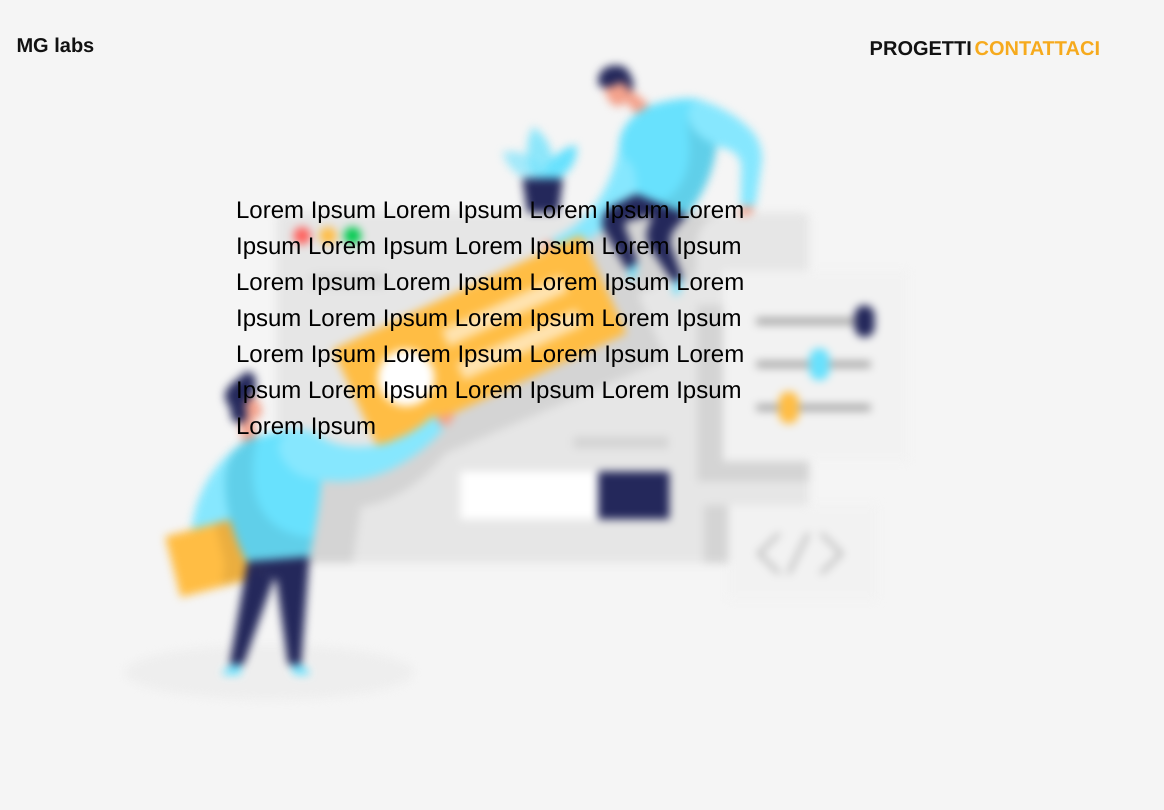
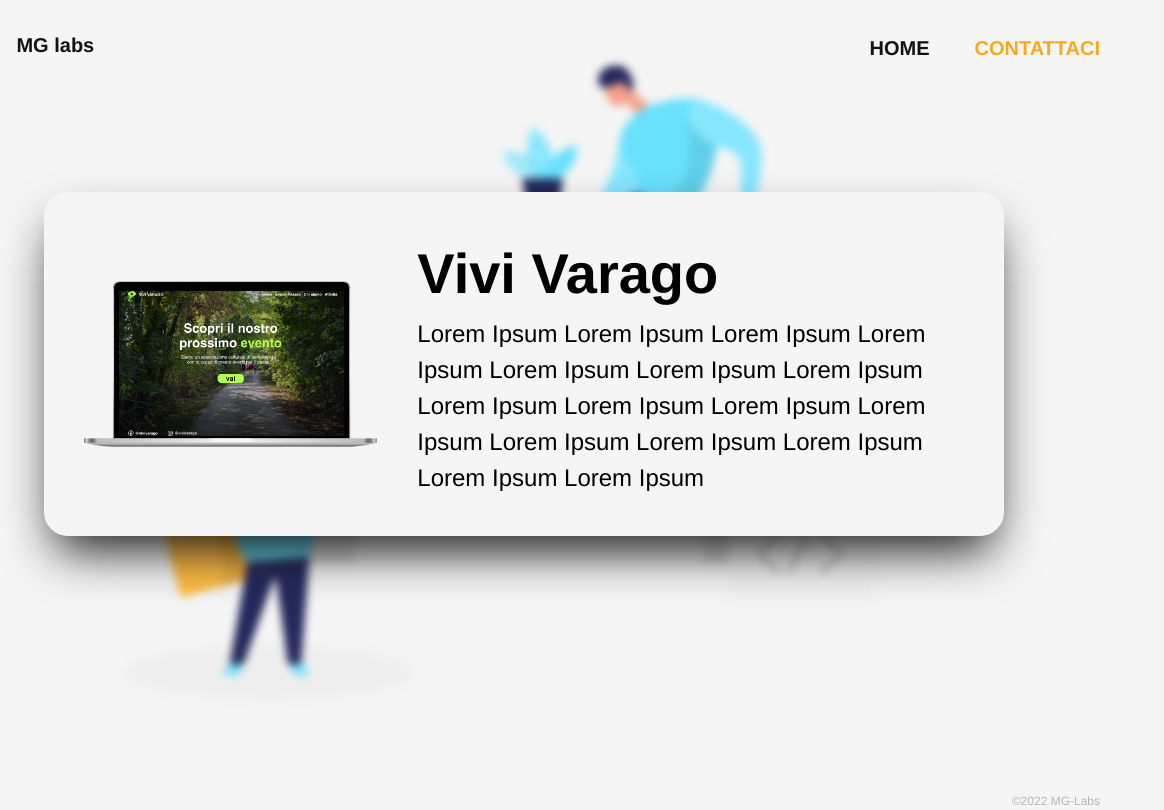
Before and after one commit to mattiamonti/MG-labs, a website: page progetti.html in a window 1280 px wide. Shown: the full height of the page, 116-1280 px from the left. Drawn offline with nearby package versions, Linux system fonts and the light colour scheme.

Commit message:
Card complete

```diff
--- a/progetti.html
+++ b/progetti.html
@@ -38,8 +38,8 @@
                     'menu': '1.25rem',
                     'copyrights': '0.75rem',
                 },
-                extend:{
-                    blur:{
+                extend: {
+                    blur: {
                         xs: '3px',
                     }
                 }
@@ -52,10 +52,6 @@
 
 <body class="ml-16 mr-16 text-sans bg-white max-w-full overflow-x-hidden overflow-hidden max-h-full">
 
-    <div id="background" class="absolute -z-10 scale-150 top-36 left-1/2 -translate-x-1/2 blur-xs">
-        <img src="./img/wallpaper.svg" alt="">
-    </div>
-
     <div id="header" class="w-auto h-16 mt-4 flex justify-between font-bold text-black">
         <div id="logo" class="my-auto">
             <img src="./img/MGlogo.svg" alt="logo" class="w-12 h-12 inline-block">
@@ -63,20 +59,36 @@
         </div>
 
         <div id="navbar" class="w-1/5 flex justify-between my-auto">
-            <p class="inline-block text-menu hover:scale-105 hover:duration-150"><a href="">PROGETTI</a></p>
+            <p class="inline-block text-menu hover:scale-105 hover:duration-150"><a href="">HOME</a></p>
             <p class="inline-block text-dark-yellow text-menu hover:scale-110 hover:duration-150"><a
                     href="">CONTATTACI</a>
             </p>
         </div>
     </div>
 
+    <div id="background" class="absolute -z-10 scale-150 top-36 left-1/2 -translate-x-1/2 blur-xs">
+        <img src="./img/wallpaper.svg" alt="">
+    </div>
 
-    <div id="maintext" class="w-1/2 h-auto mt-28 m-auto">
-        <p class="text-normal" id="content">Lorem Ipsum Lorem Ipsum Lorem Ipsum Lorem Ipsum Lorem Ipsum Lorem Ipsum Lorem
-            Ipsum Lorem Ipsum Lorem Ipsum Lorem Ipsum Lorem Ipsum Lorem Ipsum Lorem Ipsum Lorem Ipsum
-            Lorem Ipsum Lorem Ipsum Lorem Ipsum Lorem
-            Ipsum Lorem Ipsum Lorem Ipsum Lorem Ipsum Lorem Ipsum
-        </p>
+    <div id="maintext" class="w-5/6 h-auto mt-28 m-auto bg-white p-10 rounded-3xl shadow-black shadow-2xl flex">
+
+        <div id="img" class="w-1/3 my-auto">
+            <img src="./img/VaragoPrev.png" alt="" class="">
+        </div>
+
+        <div id="descrizione" class="w-2/3 pl-10">
+            <h1 class="font-bold text-title-card">Vivi Varago</h1>
+            <p class="text-normal" id="content">Lorem Ipsum Lorem Ipsum Lorem Ipsum Lorem Ipsum Lorem Ipsum Lorem Ipsum
+                Lorem
+                Ipsum Lorem Ipsum Lorem Ipsum Lorem Ipsum Lorem Ipsum Lorem Ipsum Lorem Ipsum Lorem Ipsum
+                Lorem Ipsum Lorem Ipsum
+            </p>
+        </div>
+
+    </div>
+
+    <div id="footer" class="w-full h-4 mt-64 flex justify-end">
+        <p id="copyrights" class="text-gray text-copyrights text-base">©2022 MG-Labs</p>
     </div>
 
 </body>
```
Also changed, not shown: img/VaragoPrev.png (added), 1 other file.
